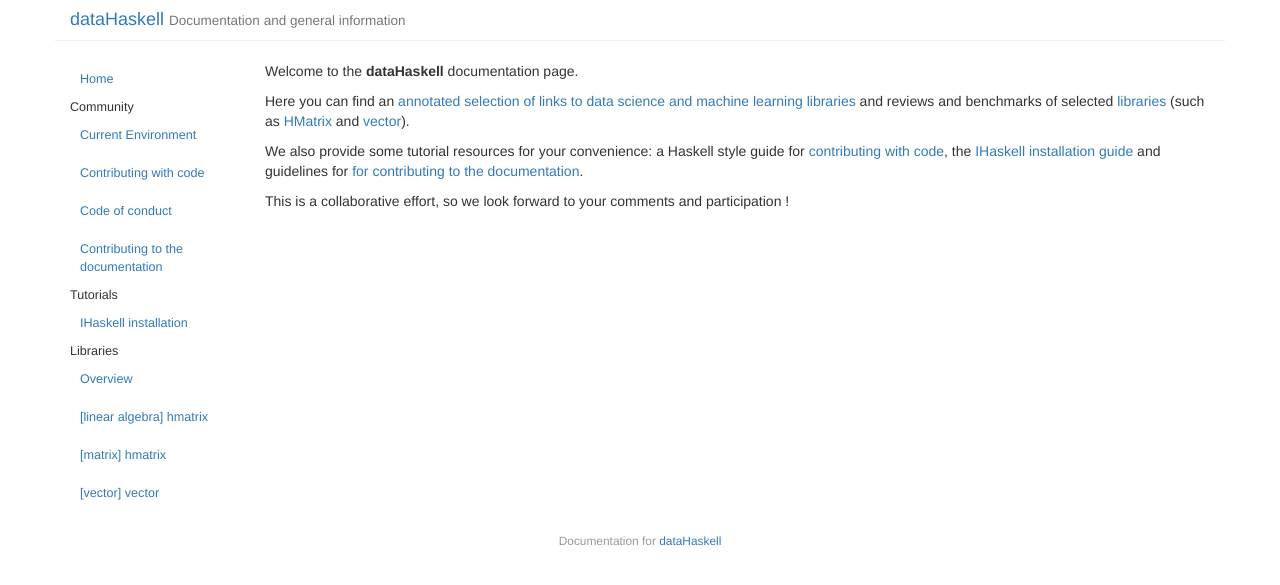
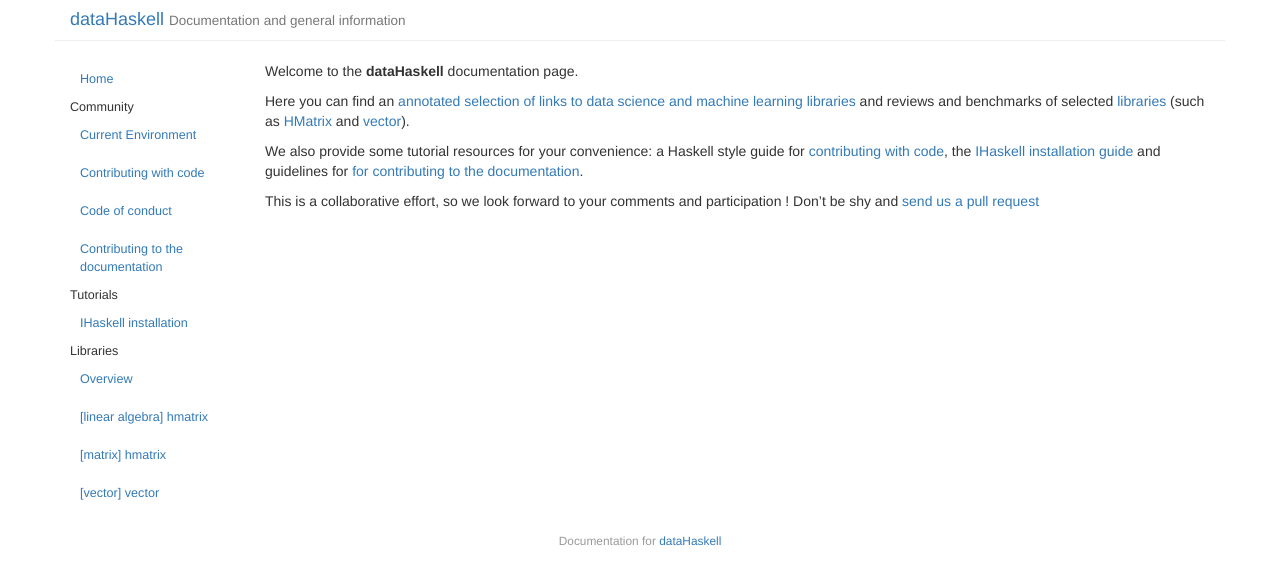
Before and after one commit to DataHaskell/docs, a Jekyll site: the page built from index.md, in a window 1280 px wide. Shown: the top 585 px of the page. Built offline with Jekyll 4.4.1, drawn with Linux system fonts in a browser that asks for light colours.

Commit message:
Update index.md

```diff
--- a/index.md
+++ b/index.md
@@ -9,4 +9,4 @@ Here you can find an <a href="http://www.datahaskell.org/docs/community/current-
 
 We also provide some tutorial resources for your convenience: a Haskell style guide for <a href="http://www.datahaskell.org/docs/community/contributing-with-code.html">contributing with code</a>, the <a href="http://www.datahaskell.org/docs/tutorial/ihaskell-installation.html">IHaskell installation guide</a> and guidelines for <a href="http://www.datahaskell.org/docs/community/contributing-to-the-documentation.html">for contributing to the documentation</a>.
 
-This is a collaborative effort, so we look forward to your comments and participation !
+This is a collaborative effort, so we look forward to your comments and participation ! Don't be shy and <a href="https://github.com/datahaskell/docs">send us a pull request</a>
```
